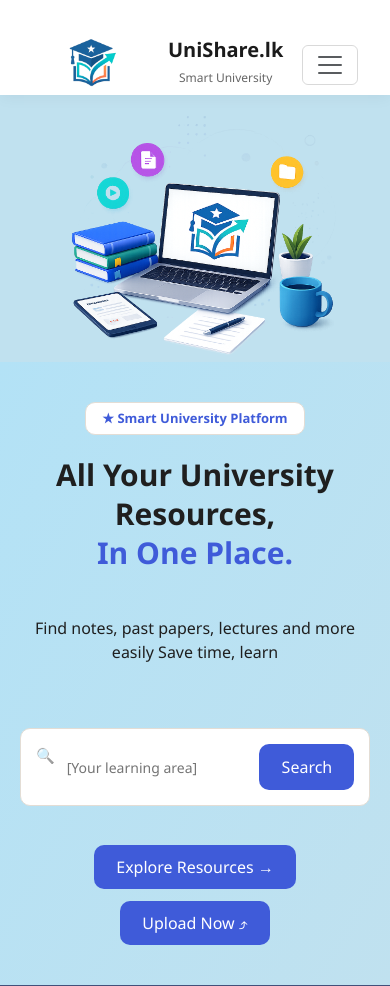
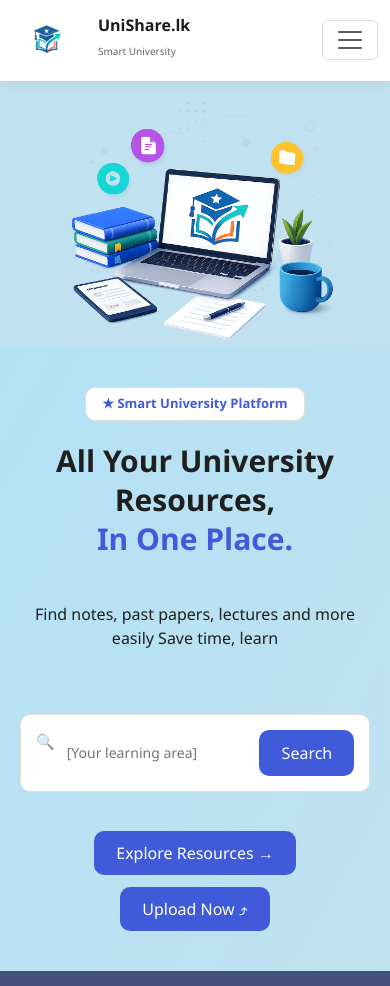
Before and after one commit to chmth699/Web-Devolopment---Group-, a PHP site: page /Home.html in a window 390 px wide; the page is wider, and only the part inside the window is pictured. Shown: the top 986 px of that part. Run offline with PHP 8.4, Linux system fonts and the light colour scheme.

Commit message:
Update Home.css

```diff
--- a/Home.css
+++ b/Home.css
@@ -505,12 +505,13 @@ body {
 /*Tablet Response*/
 @media screen and (max-width: 1024px) {
 
-  .navbar {
-    padding: 16px 30px;
+  .navbar-custom {
+  height: auto;
+  padding: 12px 0;
 }
 
-  .nav-links {
-    gap: 20px;
+.navbar-nav {
+  gap: 18px;
 }
 
   main a img{
@@ -572,28 +573,41 @@ body {
 @media screen and (max-width: 767px) {
 
   /* Navbar */
-  .navbar {
-    flex-direction: column;
-    align-items: center;
-    padding: 20px;
-    text-align: center;
+ .navbar-custom {
+  height: auto;
+  padding: 12px 0;
 }
 
-  .nav-links {
+.logo-img {
+  width: 70px;
+}
+
+.logo-title {
+  font-size: 16px;
+}
+
+.logo-subtitle {
+  font-size: 10px;
+}
+
+.navbar-nav {
+  text-align: center;
+  gap: 12px;
+  margin: 10px 0;
+}
+
+.nav-link {
+  padding: 8px 4px;
+}
+
+#navbarNav .d-flex {
   width: 100%;
   justify-content: center;
-    flex-wrap: wrap;
-    gap: 15px;
-    margin: 15px 0;
+  margin-top: 10px;
 }
 
-  .nav-actions {
-    width: 100%;
-    justify-content: center;
-    flex-wrap: wrap;
-  }
-
-  .btn {
+.btn-login,
+.btn-signup {
   width: 130px;
 }
 
```
Lines whose indentation alone changed are shown as unchanged.
